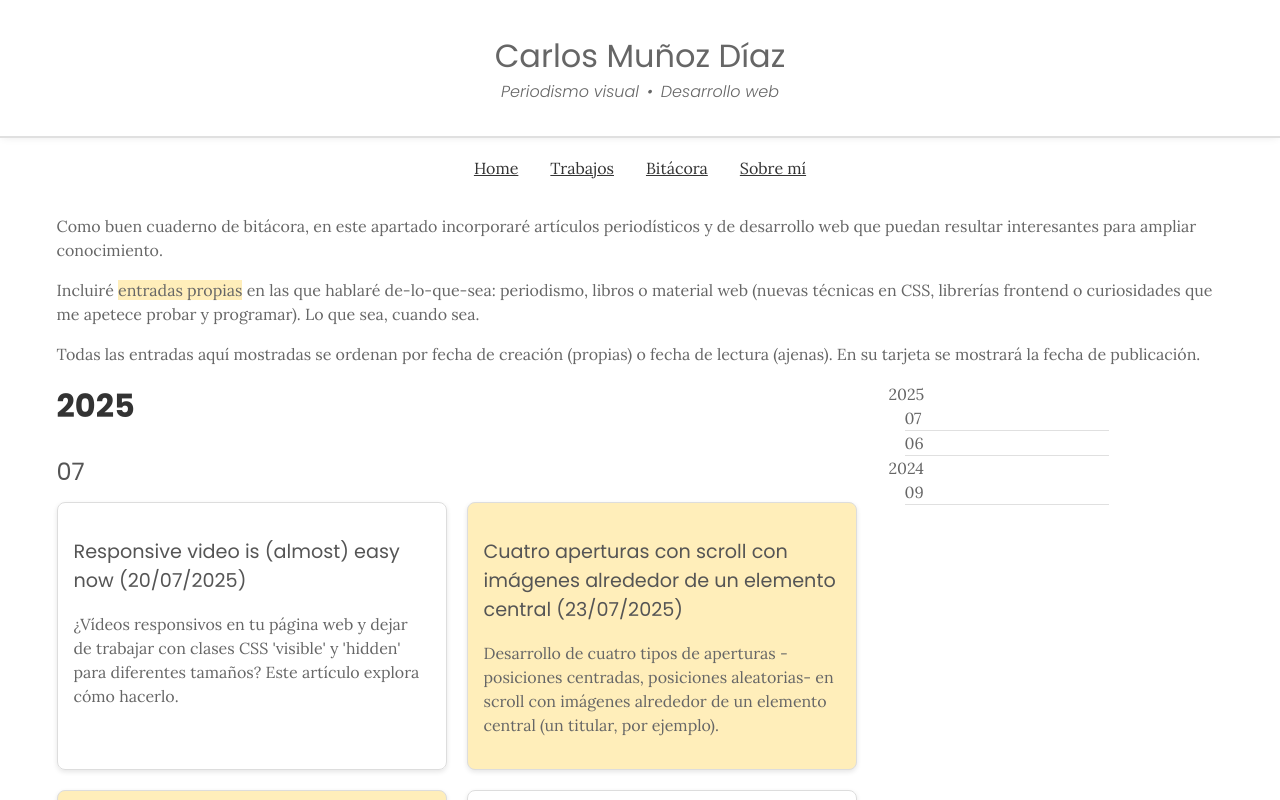
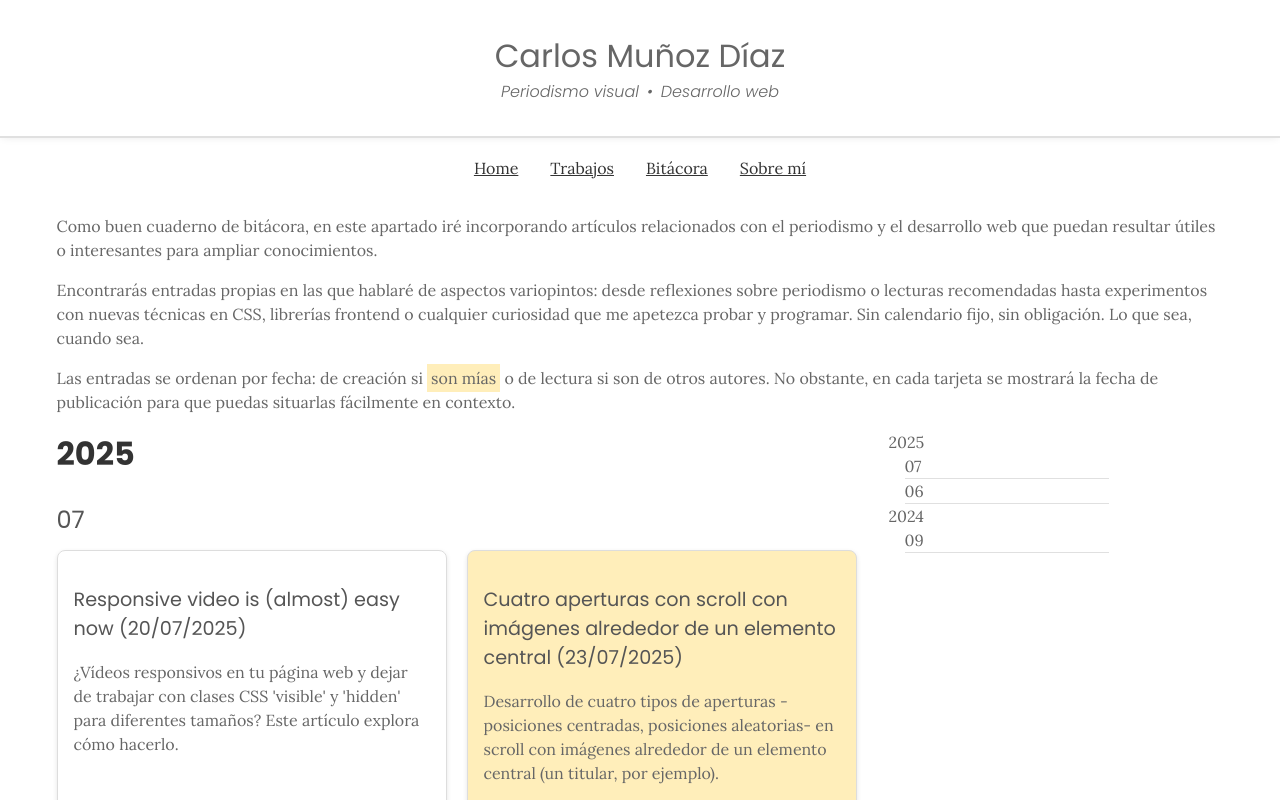
Before and after one commit to CarlosMunozDiaz/carlosmunozdiaz.github.io, a SvelteKit app: page /bitacora in a window 1280 px wide. Shown: the top 800 px of the page. Built offline with nearby package versions, Linux system fonts and the light colour scheme.

Commit message:
Añadiendo información

```diff
--- a/src/routes/bitacora/+page.svelte
+++ b/src/routes/bitacora/+page.svelte
@@ -120,9 +120,9 @@
 </style>
 
 <div class="content" view-transition-name="page">
-    <p>Como buen cuaderno de bitácora, en este apartado incorporaré artículos periodísticos y de desarrollo web que puedan resultar interesantes para ampliar conocimiento.</p>
-    <p>Incluiré <span style="background: #ffeeba;">entradas propias</span> en las que hablaré de-lo-que-sea: periodismo, libros o material web (nuevas técnicas en CSS, librerías frontend o curiosidades que me apetece probar y programar). Lo que sea, cuando sea.</p>
-    <p>Todas las entradas aquí mostradas se ordenan por fecha de creación (propias) o fecha de lectura (ajenas). En su tarjeta se mostrará la fecha de publicación.</p>
+  <p>Como buen cuaderno de bitácora, en este apartado iré incorporando artículos relacionados con el periodismo y el desarrollo web que puedan resultar útiles o interesantes para ampliar conocimientos.</p>
+  <p>Encontrarás entradas propias en las que hablaré de aspectos variopintos: desde reflexiones sobre periodismo o lecturas recomendadas hasta experimentos con nuevas técnicas en CSS, librerías frontend o cualquier curiosidad que me apetezca probar y programar. Sin calendario fijo, sin obligación. Lo que sea, cuando sea.</p>
+  <p>Las entradas se ordenan por fecha: de creación si <span style="background: #ffeeba; padding: 0.25rem">son mías</span> o de lectura si son de otros autores. No obstante, en cada tarjeta se mostrará la fecha de publicación para que puedas situarlas fácilmente en contexto.</p>
 
   <div class="bitacora-layout">
     <div class="posts-list">
--- a/src/routes/works/+page.svelte
+++ b/src/routes/works/+page.svelte
@@ -121,8 +121,8 @@
 </style>
 
 <div class="content" view-transition-name="page">
-    <p>Bienvenido a la sección de artículos periodísticos. Aquí encontrarás una lista de publicaciones donde he colaborado.</p>
-
+    <p>A lo largo de mi trayectoria profesional he tenido la suerte de trabajar en diferentes medios de comunicación y departamentos científicos donde he podido aportar (al menos, intentarlo) mi conocimiento sobre periodismo, visualización de información y programación web.</p>
+    <p>Los artículos -no están todos los que son, pero son todos los que están- están organizados por medio/departamento y fecha de publicación para facilitar una lectura ordenada.</p>
     <div class="article-layout">
       <div class="articles-list">
       {#each orderedMedios as medio}
```
Lines whose indentation alone changed are shown as unchanged.
